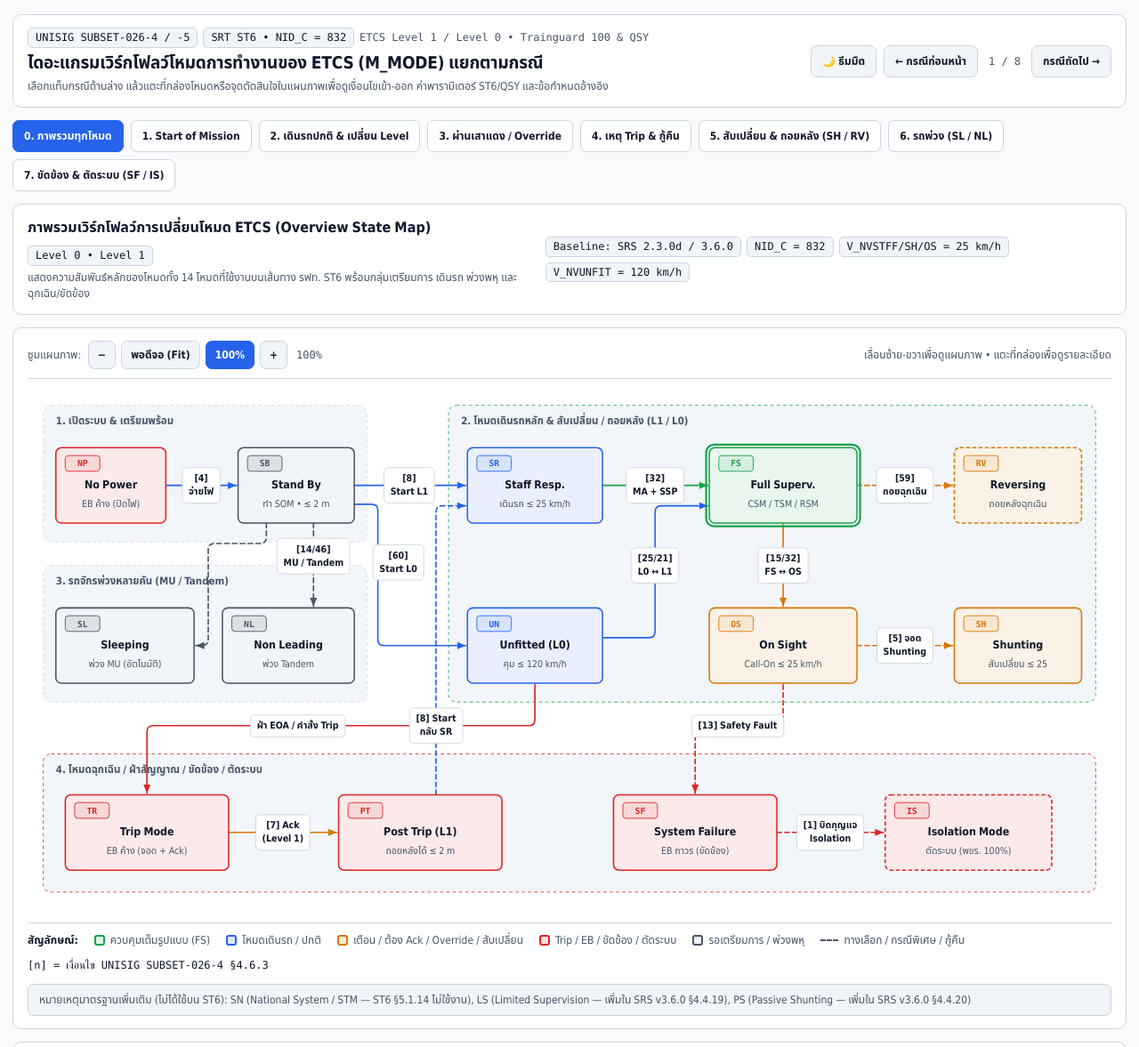
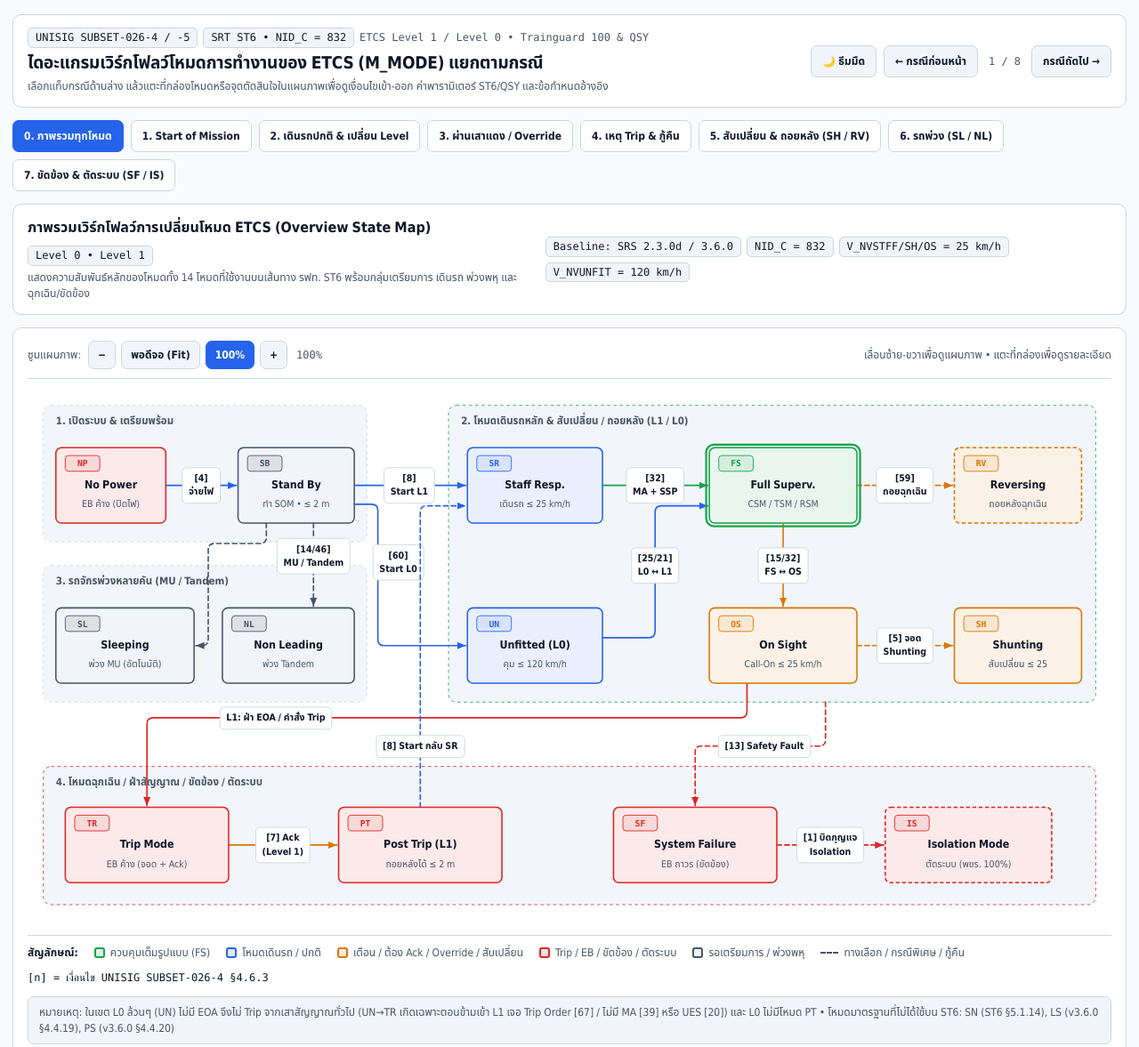
Before and after one commit to kpayakv2/etcs-mode-workflows, a plain HTML site: page index.html in a window 1280 px wide. Shown: the top 1177 px of the page at 89% size. Drawn offline with Linux system fonts and the light colour scheme.

Commit message:
Clarify L0 vs L1 Trip path in overview and trip diagrams

```diff
--- a/index.html
+++ b/index.html
@@ -842,7 +842,7 @@
           exit: [
             'ผ่าน Balise Transition L0→L1 แล้วได้ MA+SSP+Gradient ([25]) → FS (หรือ OS [34] / SH [61] / Override→SR [44])',
             'จอดสนิทเลือก SH ([5]) / ปิดห้องขับ ([28]) → SB',
-            'รับ Trip Order / UES ([20]/[67]) → TR'
+            'ข้ามเข้า L1 แล้วเจอ Trip Order ([67]) / ไม่มี MA ([39]) หรือ UES ([20]) → TR (L0 ล้วนๆ ไม่มี EOA จึงไม่ Trip จากเสาข้างทาง)'
           ],
           refs: 'SUBSET-026-4 §4.4.10, §4.6.3 [21][25][34][44][60][61][62][67] • SRT ST6 §4.1, §4.4, §5.1.8, App.1 • PRO-9018 §9.2.1, §9.7–9.8'
         },
@@ -926,6 +926,7 @@
             'อัตโนมัติทันทีหลังรถหยุดสนิทและ พขร. กด Ack Train Trip จากโหมด TR ใน Level 1 ([7])'
           ],
           supervision: [
+            'โหมด PT ใช้ได้เฉพาะ Level 1/2/3 เท่านั้น — ไม่มีใน Level 0 ([7])',
             'ปลดคำสั่ง Emergency Brake (บน QSY/Siemens ต้อง Reset มือห้ามล้อตามขั้นตอนร่วมด้วย) แต่ยังแสดงสาเหตุ Trip ค้างบน DMI',
             'ห้ามเคลื่อนรถไปข้างหน้า (Reverse Movement Protection กลับทิศ — เดินหน้าสั่งเบรก)',
             'อนุญาตให้ถอยหลังได้เฉพาะภายในระยะ D_NVPOTRP = 2 m (ค่า ST6) — ถอยเกิน 2 m ระบบสั่ง Service Brake (ID 307)'
@@ -1301,14 +1302,14 @@
           objective: 'แสดงความสัมพันธ์หลักของโหมดทั้ง 14 โหมดที่ใช้งานบนเส้นทาง รฟท. ST6 พร้อมกลุ่มเตรียมการ เดินรถ พ่วงพหุ และฉุกเฉิน/ขัดข้อง',
           params: ['Baseline: SRS 2.3.0d / 3.6.0', 'NID_C = 832', 'V_NVSTFF/SH/OS = 25 km/h', 'V_NVUNFIT = 120 km/h'],
           defaultNode: 'FS',
-          footNote: 'หมายเหตุมาตรฐานเพิ่มเติม (ไม่ได้ใช้บน ST6): SN (National System / STM — ST6 §5.1.14 ไม่ใช้งาน), LS (Limited Supervision — เพิ่มใน SRS v3.6.0 §4.4.19), PS (Passive Shunting — เพิ่มใน SRS v3.6.0 §4.4.20)',
+          footNote: 'หมายเหตุ: ในเขต L0 ล้วนๆ (UN) ไม่มี EOA จึงไม่ Trip จากเสาสัญญาณทั่วไป (UN→TR เกิดเฉพาะตอนข้ามเข้า L1 เจอ Trip Order [67] / ไม่มี MA [39] หรือ UES [20]) และ L0 ไม่มีโหมด PT • โหมดมาตรฐานที่ไม่ได้ใช้บน ST6: SN (ST6 §5.1.14), LS (v3.6.0 §4.4.19), PS (v3.6.0 §4.4.20)',
           renderSvg: () => {
-            const vb = '0 0 1380 660';
+            const vb = '0 0 1380 676';
             const zones = [
               zoneBox(20, 20, 412, 174, '1. เปิดระบบ & เตรียมพร้อม', 'neutral'),
               zoneBox(20, 224, 412, 174, '3. รถจักรพ่วงหลายคัน (MU / Tandem)', 'neutral'),
               zoneBox(536, 20, 824, 378, '2. โหมดเดินรถหลัก & สับเปลี่ยน / ถอยหลัง (L1 / L0)', 'success'),
-              zoneBox(20, 464, 1340, 176, '4. โหมดฉุกเฉิน / ฝ่าสัญญาณ / ขัดข้อง / ตัดระบบ', 'error')
+              zoneBox(20, 480, 1340, 176, '4. โหมดฉุกเฉิน / ฝ่าสัญญาณ / ขัดข้อง / ตัดระบบ', 'error')
             ].join('');
 
             const edges = [
@@ -1332,16 +1333,16 @@
               edgePath({ d: 'M 1056 122 L 1178 122', label: ['[59]', 'ถอยฉุกเฉิน'], lx: 1117, ly: 122, lw: 90, tone: 'warning', dashed: true }),
               // OS -> SH (representing L1 active modes -> SH)
               edgePath({ d: 'M 1056 326 L 1178 326', label: ['[5] จอด', 'Shunting'], lx: 1117, ly: 326, lw: 86, tone: 'warning', dashed: true }),
-              // Driving -> TR (via y=428 corridor)
-              edgePath({ d: 'M 646 376 L 646 420 Q 646 428 638 428 L 160 428 Q 152 428 152 436 L 152 514', label: 'ฝ่า EOA / คำสั่ง Trip', lx: 344, ly: 428, lw: 144, tone: 'error' }),
+              // L1 Driving -> TR (originates from L1 column OS bottom, NOT UN/L0)
+              edgePath({ d: 'M 916 374 L 916 410 Q 916 418 908 418 L 160 418 Q 152 418 152 426 L 152 530', label: 'L1: ฝ่า EOA / คำสั่ง Trip', lx: 316, ly: 418, lw: 162, tone: 'error' }),
               // TR -> PT
-              edgePath({ d: 'M 256 564 L 394 564', label: ['[7] Ack', '(Level 1)'], lx: 325, ly: 564, lw: 84, tone: 'warning' }),
-              // PT -> SR (rises cleanly through corridor x=520)
-              edgePath({ d: 'M 520 516 L 520 156 Q 520 148 528 148 L 558 148', label: ['[8] Start', 'กลับ SR'], lx: 520, ly: 428, lw: 84, tone: 'primary', dashed: true }),
-              // Driving -> SF
-              edgePath({ d: 'M 962 376 L 962 420 Q 962 428 954 428 L 858 428 Q 850 428 850 436 L 850 514', label: ['[13] Safety Fault'], lx: 904, ly: 428, lw: 124, tone: 'error', dashed: true }),
+              edgePath({ d: 'M 256 580 L 394 580', label: ['[7] Ack', '(Level 1)'], lx: 325, ly: 580, lw: 84, tone: 'warning' }),
+              // PT -> SR (rises cleanly through corridor x=500, label at y=454 below y=418)
+              edgePath({ d: 'M 500 532 L 500 156 Q 500 148 508 148 L 558 148', label: '[8] Start กลับ SR', lx: 500, ly: 454, lw: 118, tone: 'primary', dashed: true }),
+              // Any active -> SF
+              edgePath({ d: 'M 1016 398 L 1016 446 Q 1016 454 1008 454 L 858 454 Q 850 454 850 462 L 850 530', label: '[13] Safety Fault', lx: 938, ly: 454, lw: 122, tone: 'error', dashed: true }),
               // SF -> IS
-              edgePath({ d: 'M 954 564 L 1090 564', label: ['[1] บิดกุญแจ', 'Isolation'], lx: 1022, ly: 564, lw: 92, tone: 'error', dashed: true })
+              edgePath({ d: 'M 954 580 L 1090 580', label: ['[1] บิดกุญแจ', 'Isolation'], lx: 1022, ly: 580, lw: 92, tone: 'error', dashed: true })
             ].join('');
 
             const nodes = [
@@ -1359,10 +1360,10 @@
               nodeBox({ id: 'OS', x: 868, y: 278, w: 188, h: 96, code: 'OS', title: 'On Sight', sub: 'Call-On ≤ 25 km/h', tone: 'warning' }),
               nodeBox({ id: 'SH', x: 1180, y: 278, w: 162, h: 96, code: 'SH', title: 'Shunting', sub: 'สับเปลี่ยน ≤ 25', tone: 'warning' }),
               // Zone 4: Emergency / Fault
-              nodeBox({ id: 'TR', x: 48, y: 516, w: 208, h: 96, code: 'TR', title: 'Trip Mode', sub: 'EB ค้าง (จอด + Ack)', tone: 'error' }),
-              nodeBox({ id: 'PT', x: 396, y: 516, w: 208, h: 96, code: 'PT', title: 'Post Trip (L1)', sub: 'ถอยหลังได้ ≤ 2 m', tone: 'error' }),
-              nodeBox({ id: 'SF', x: 746, y: 516, w: 208, h: 96, code: 'SF', title: 'System Failure', sub: 'EB ถาวร (ขัดข้อง)', tone: 'error' }),
-              nodeBox({ id: 'IS', x: 1092, y: 516, w: 212, h: 96, code: 'IS', title: 'Isolation Mode', sub: 'ตัดระบบ (พขร. 100%)', tone: 'error', dashed: true })
+              nodeBox({ id: 'TR', x: 48, y: 532, w: 208, h: 96, code: 'TR', title: 'Trip Mode', sub: 'EB ค้าง (จอด + Ack)', tone: 'error' }),
+              nodeBox({ id: 'PT', x: 396, y: 532, w: 208, h: 96, code: 'PT', title: 'Post Trip (L1)', sub: 'ถอยหลังได้ ≤ 2 m', tone: 'error' }),
+              nodeBox({ id: 'SF', x: 746, y: 532, w: 208, h: 96, code: 'SF', title: 'System Failure', sub: 'EB ถาวร (ขัดข้อง)', tone: 'error' }),
+              nodeBox({ id: 'IS', x: 1092, y: 532, w: 212, h: 96, code: 'IS', title: 'Isolation Mode', sub: 'ตัดระบบ (พขร. 100%)', tone: 'error', dashed: true })
             ].join('');
 
             return `<svg viewBox="${vb}" class="svg-diagram" role="img" aria-labelledby="svg-title-0"><title id="svg-title-0">ภาพรวมเวิร์กโฟลว์โหมดการทำงาน ETCS</title>${markerDefs()}${zones}${edges}${nodes}</svg>`;
@@ -1490,7 +1491,7 @@
             const zones = [
               zoneBox(20, 20, 740, 212, 'ระยะเกิดเหตุและบังคับหยุด (All Levels)', 'error'),
               zoneBox(788, 20, 532, 276, 'การกู้คืนใน Level 1 (ผ่าน Post Trip)', 'warning'),
-              zoneBox(788, 324, 532, 216, 'การกู้คืนใน Level 0 (ไม่ผ่าน PT)', 'primary')
+              zoneBox(788, 324, 532, 216, 'การกู้คืนเมื่อ Trip ขณะอยู่ L0 (เช่น SH ฝ่า Stop [49] — ไม่มี PT)', 'primary')
             ].join('');
 
             const edges = [
@@ -1505,7 +1506,7 @@
             ].join('');
 
             const nodes = [
-              nodeBox({ id: 'TRIP_CAUSE', x: 36, y: 76, w: 184, h: 96, code: 'TRIGGER', title: 'สาเหตุ Trip', sub: 'EOA / Balise / Stop', tone: 'error' }),
+              nodeBox({ id: 'TRIP_CAUSE', x: 36, y: 76, w: 184, h: 96, code: 'TRIGGER', title: 'สาเหตุ Trip', sub: 'L1: EOA/Balise • SH: Stop', tone: 'error' }),
               nodeBox({ id: 'TR', x: 318, y: 76, w: 178, h: 96, code: 'TR', title: 'Trip Mode', sub: 'EB ค้าง ปลดไม่ได้', tone: 'error' }),
               nodeBox({ id: 'TR_ACK', x: 588, y: 76, w: 156, h: 96, code: 'ACK', title: 'จอด + กด Ack', sub: 'ID 265', tone: 'warning' }),
               nodeBox({ id: 'PT', x: 816, y: 76, w: 196, h: 96, code: 'PT', title: 'Post Trip', sub: 'ถอย ≤ 2 m • ห้ามหน้า', tone: 'error' }),
```
